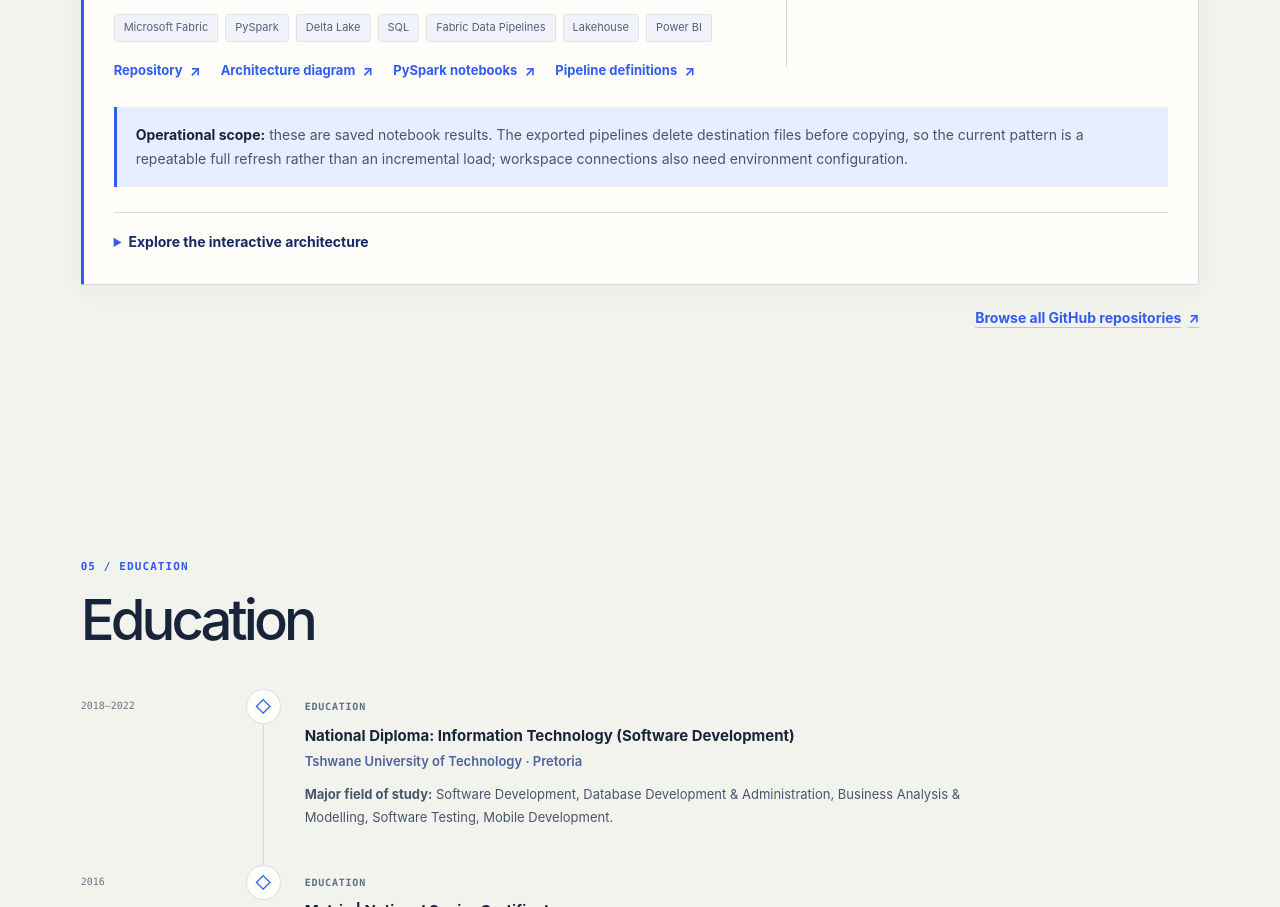
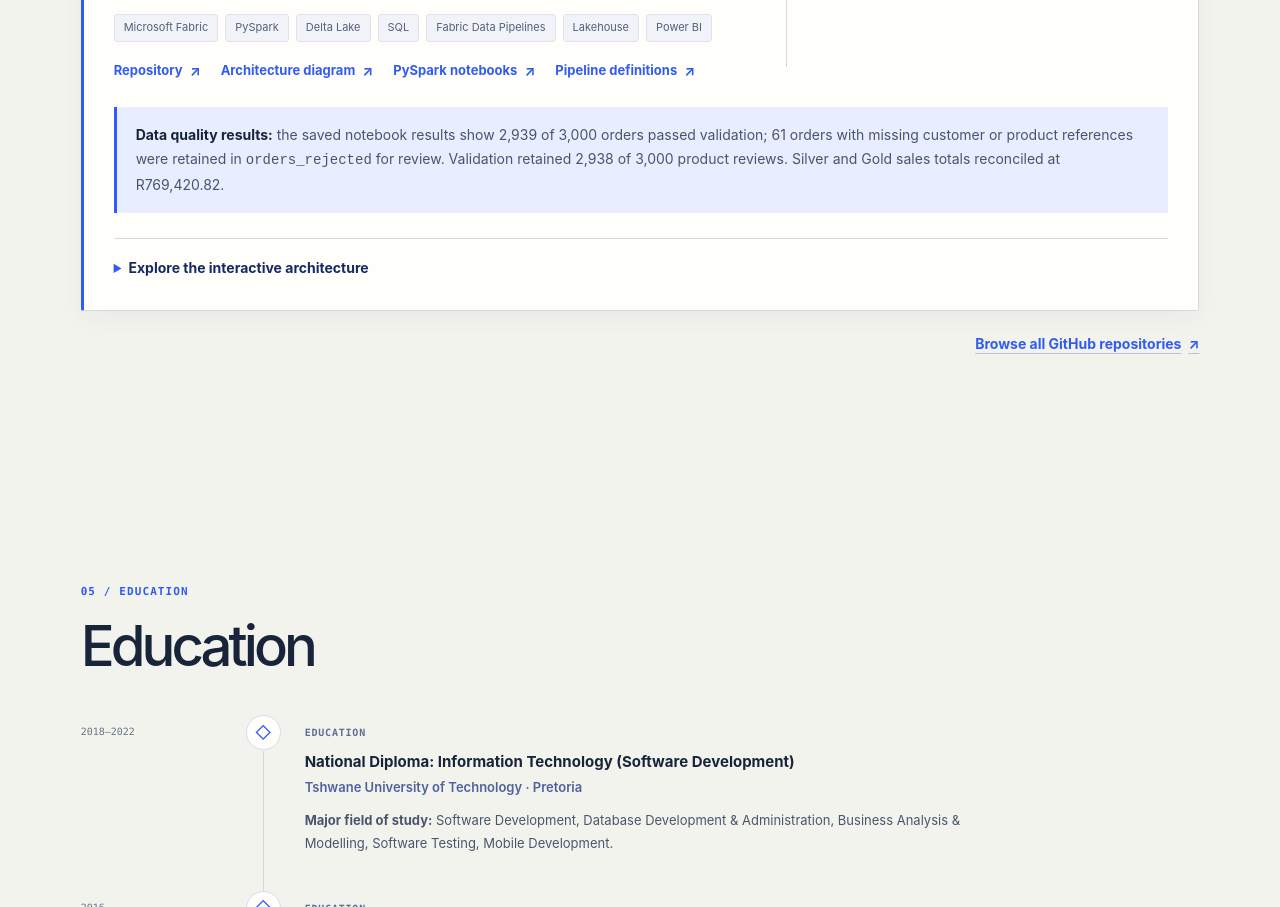
Before and after one commit to Lehlogonoloramphisa/portfolio, a plain HTML site: page index.html in a window 1280 px wide. Shown: the part 5579-6486 px from the top of the page. Drawn offline with Linux system fonts and the light colour scheme.

Commit message:
Replace operational note with project data quality results

```diff
--- a/index.html
+++ b/index.html
@@ -291,7 +291,7 @@
                 <div class="result"><dt>61</dt><dd>invalid orders retained for review</dd></div>
                 <div class="result"><dt>R769,420.82</dt><dd>Silver and Gold sales totals reconciled</dd></div>
               </dl>
-              <p class="project-evidence"><strong>Operational scope:</strong> these are saved notebook results. The exported pipelines delete destination files before copying, so the current pattern is a repeatable full refresh rather than an incremental load; workspace connections also need environment configuration.</p>
+              <p class="project-evidence"><strong>Data quality results:</strong> the saved notebook results show 2,939 of 3,000 orders passed validation; 61 orders with missing customer or product references were retained in <code>orders_rejected</code> for review. Validation retained 2,938 of 3,000 product reviews. Silver and Gold sales totals reconciled at R769,420.82.</p>
               <details class="project-details">
                 <summary>Explore the interactive architecture</summary>
                 <div class="architecture-diagram" data-architecture>
```
